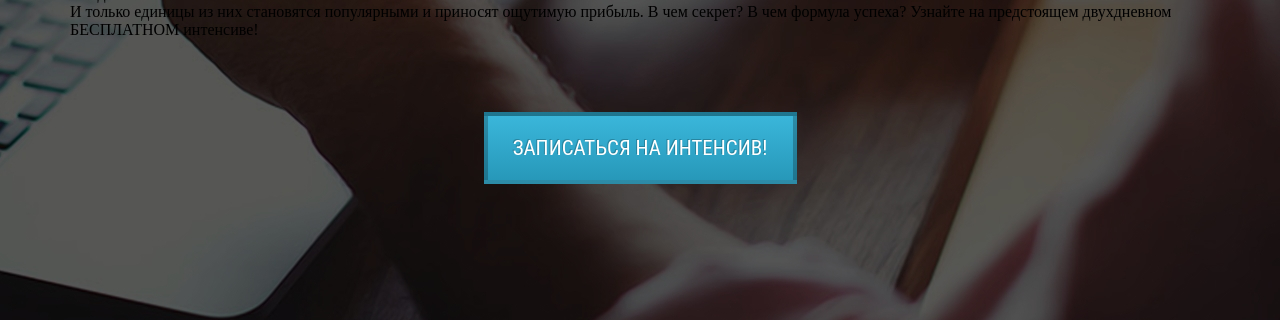
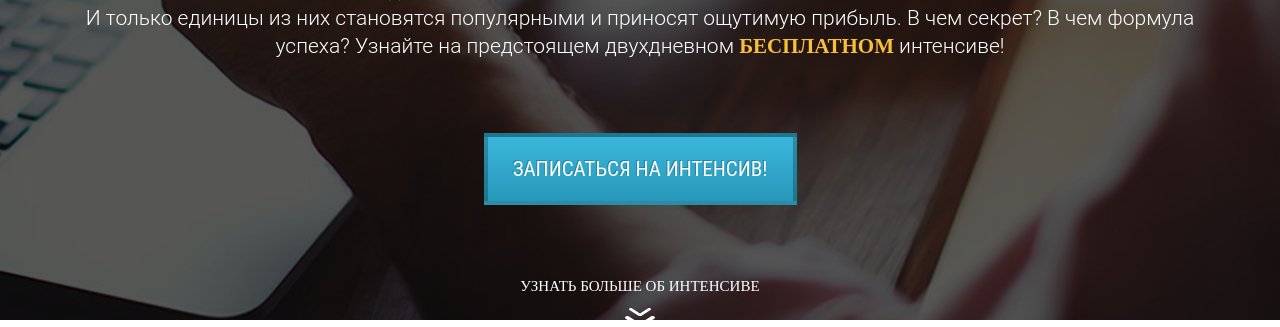
Before and after one commit to RuslanPanasuk/WORDPRESS, a plain HTML site: page index.html in a window 1280 px wide. Shown: the part 480-807 px from the top of the page. Drawn offline with Linux system fonts and the light colour scheme.

Commit message:
header finished

```diff
--- a/CSS/style.css
+++ b/CSS/style.css
@@ -4,7 +4,7 @@
     padding: 0;
 }
 h1 {
-    margin: 53px;
+    margin-top: 53px;
 }
 h2.title {
     margin-top: 30px;
@@ -49,7 +49,7 @@ h2.title {
     text-align: center;
     margin-top: 21px;
 }
-.promo promo_text {
+.promo .promo_text {
     padding: 0 13px;
     margin-top: 23px;
     color: #ffffff;
@@ -61,14 +61,14 @@ h2.title {
     text-align: center;
 }
 
-.promo promo_text span {
+.promo .promo_text span {
     color: #f9bf3b;
     font-family: "Roboto - Bold";
     font-weight: 700;
 }
 .promo .promo_btn {
     display: block;
-    margin: 0 auto;
+    margin: 0px auto;
     margin-top: 73px;
     width: 313px;
     height: 72px;
@@ -82,4 +82,22 @@ h2.title {
     font-weight: 400;
     line-height: 24px;
     text-transform: uppercase;
+    cursor: pointer;
+    outline: none;
 }
+.more {
+    margin-top: 73px;
+}
+.more .more_text {
+    font-family: "Roboto-Thin";
+    font-size: 15px;
+    font-weight: 400;
+    text-transform: uppercase;
+    color: #ffffff;
+    text-align: center;
+}
+.more .more_img {
+    display: block;
+    margin: 0px auto;
+    margin-top: 13px;
+}
--- a/index.html
+++ b/index.html
@@ -29,6 +29,14 @@
             </div>
 
             <button class="promo_btn">Записаться на интенсив!</button>
+
+            <div class="more">
+                <div class="more_text">
+                    Узнать больше об интенсиве
+                </div>
+                <img src="icons/arrow_down.png" alt="" class="more_img">
+            </div>
+
         </div>
     </section>
 </body>
```
